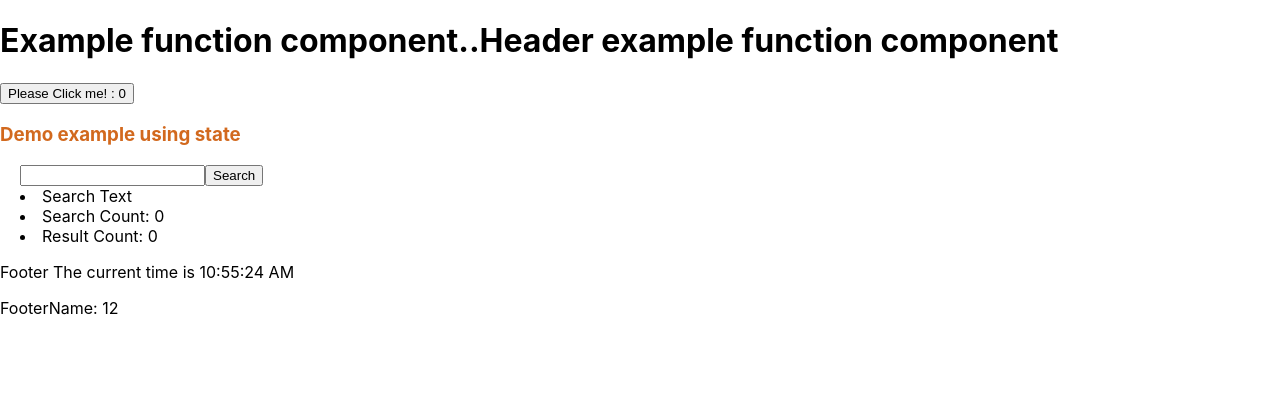
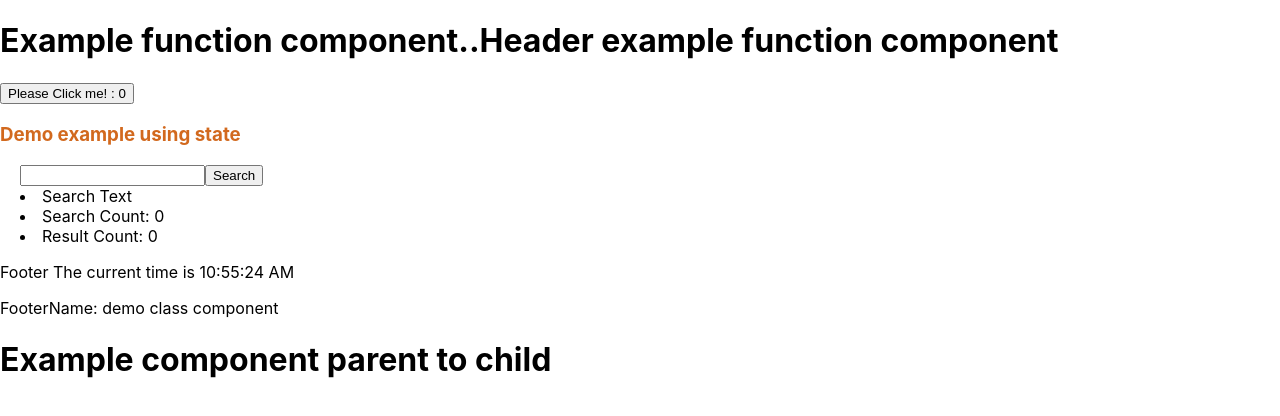
Before and after one commit to dontuty123/pokemon-vue, a React (Create React App) app in the folder 3.Js/react/duyttt/study/my-app-demo/: page / in a window 1280 px wide. Shown: the top 416 px of the page. Built offline with nearby package versions, Linux system fonts and the light colour scheme.

Commit message:
update warming code

```diff
--- a/3.Js/react/duyttt/study/my-app-demo/src/components/Footer/Footer.tsx
+++ b/3.Js/react/duyttt/study/my-app-demo/src/components/Footer/Footer.tsx
@@ -1,19 +1,18 @@
 import React, {Component} from 'react';
-import PropTypes from 'prop-types';
 
-type ClockState = {
+interface props {
     time: Date,
     name?: string;
 }
-
 /**
  *
  * Example class component
  */
-class Footer extends Component<{}, ClockState> {
+class Footer extends Component<{}, props > {
+    static defaultProps: { name: string };
     tick() {
         this.setState({
-            time: new Date()
+            time: new Date(),
         });
     }
 
@@ -43,11 +42,7 @@ class Footer extends Component<{}, ClockState> {
     }
 }
 
-//validate input type value
-Footer.propTypes = {
-    name: PropTypes.string.isRequired
-}
 Footer.defaultProps = {
-    name: 12,
+    name: "demo class component",
 };
 export default Footer;
--- /dev/null
+++ b/3.Js/react/duyttt/study/my-app-demo/src/container/DemoParent/DemoParent.tsx
@@ -0,0 +1,26 @@
+import React, {Component} from 'react';
+
+interface ipprop {
+    name?: string;
+}
+/**
+ *
+ * Example function component
+ */
+class DemoParent extends Component<{}, ipprop> {
+     static defaultProps: { name: string };
+    render() {
+        return (
+            <div>
+                <h1>{this.props.name}</h1>
+            </div>
+        )
+    }
+
+}
+
+DemoParent.defaultProps = {
+    name: "Example component parent to child",
+};
+
+export default DemoParent;
--- a/3.Js/react/duyttt/study/my-app-demo/src/container/Search/Search.tsx
+++ b/3.Js/react/duyttt/study/my-app-demo/src/container/Search/Search.tsx
@@ -1,12 +1,18 @@
 import React, {Component} from 'react';
 import './Search.scss'
+
+interface props {
+    searchText: string,
+    searchCount: number,
+    resultCount: number;
+}
 
 /**
  *
  * Example demo state component
  */
-class Search extends Component {
-    constructor(props) {
+class Search extends Component<{}, props> {
+    constructor(props: Readonly<{}>) {
         super(props);
         this.state = {
             searchText: "",
@@ -15,16 +21,16 @@ class Search extends Component {
         }
     }
 
-    changeSearchText(event) {
+    changeSearchText = (event: { target: { value: any; }; }): void => {
         let search = event.target.value;
         this.setState((prevState, props) => {
             return {
                 searchText: search
             };
         });
-    }
+    };
 
-    doSearch() {
+    doSearch(): void {
         this.setState((prevState, props) => {
             let count = this.state.searchText.length;
             return {
--- a/3.Js/react/duyttt/study/my-app-demo/src/index.tsx
+++ b/3.Js/react/duyttt/study/my-app-demo/src/index.tsx
@@ -6,12 +6,14 @@ import Footer from "./components/Footer/Footer";
 import Register from "./container/Register/Register";
 import Search from "./container/Search/Search";
 import * as serviceWorker from './serviceWorker';
+import DemoParent from "./container/DemoParent/DemoParent";
 ReactDOM.render(
     <React.StrictMode>
         <Header />
         <Register />
         <Search />
         <Footer />
+        <DemoParent />
     </React.StrictMode>,
     document.getElementById('root')
 );
```
Also changed, not shown: 3.Js/react/duyttt/study/my-app-demo/src/container/Register/Register.tsx (+11 -2 lines).
